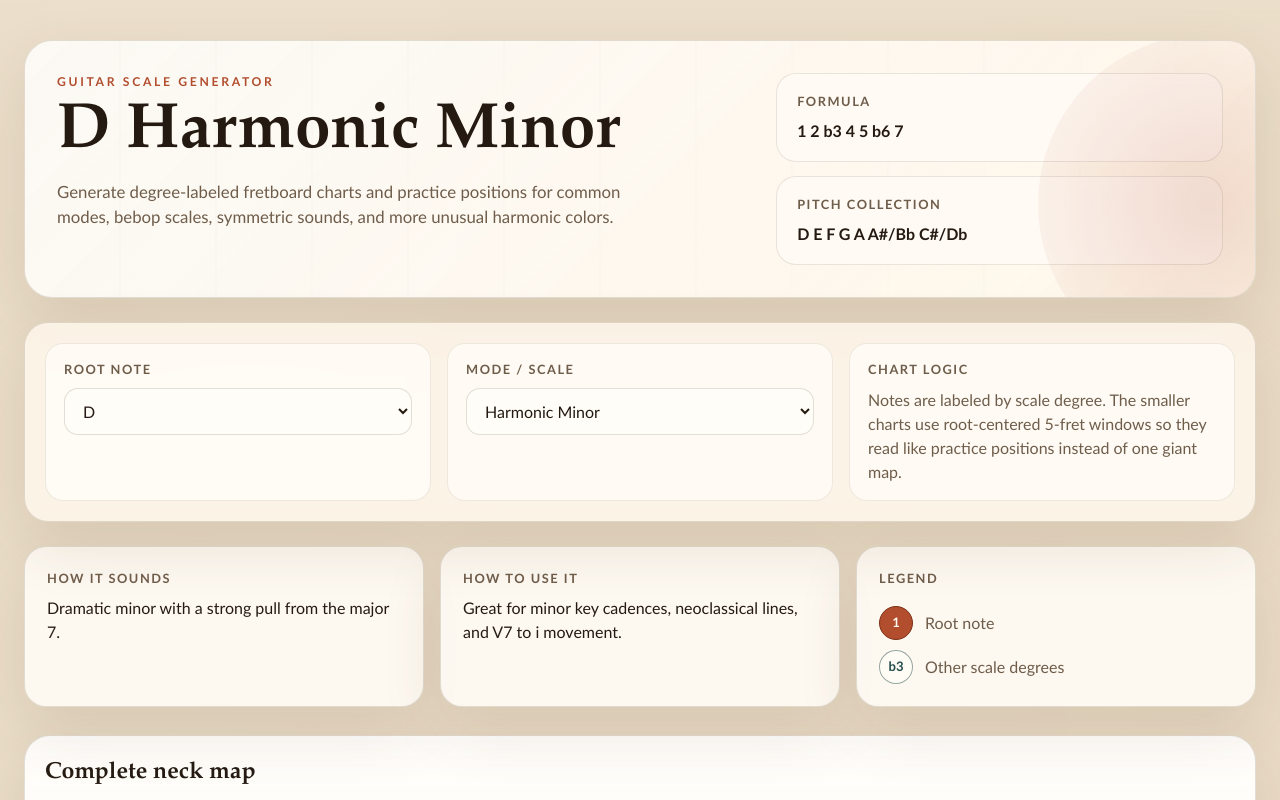
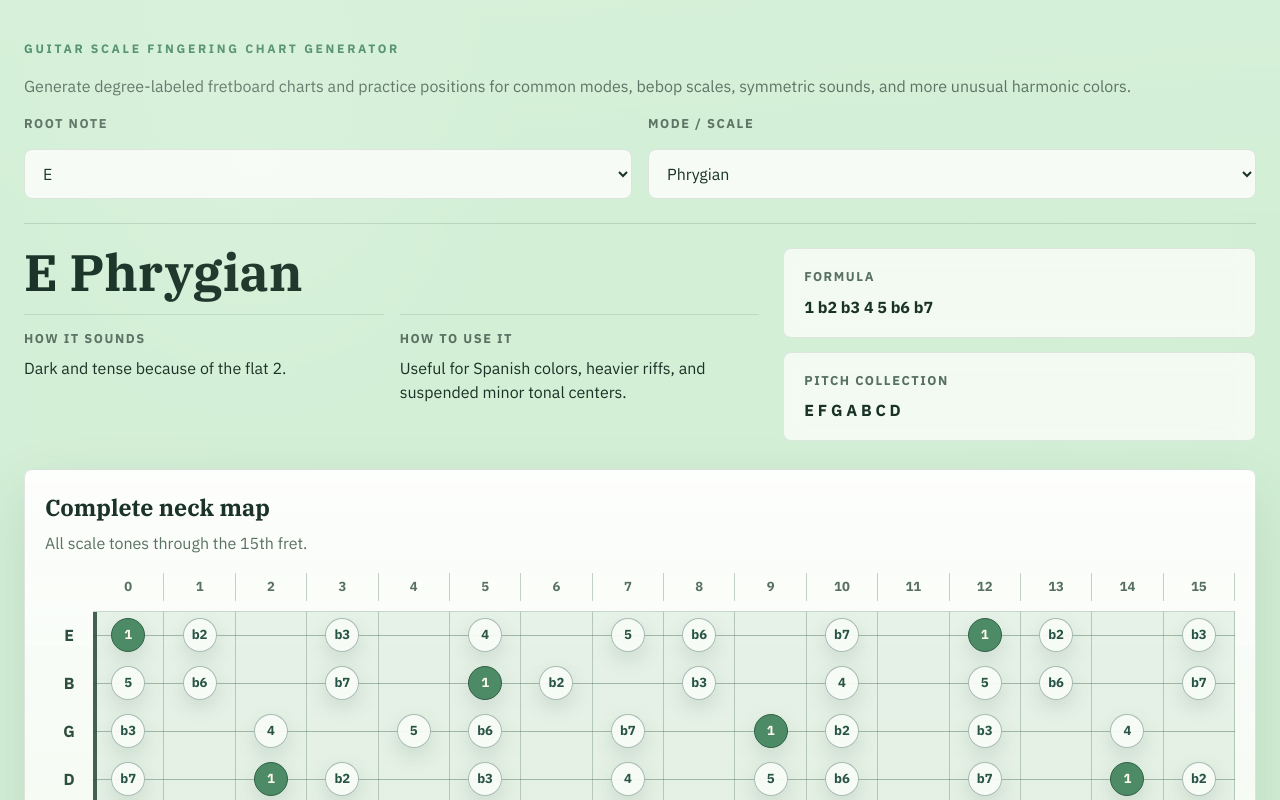
Before and after one commit to aleshh/gtr-scales, a React (Vite) app: page / in a window 1280 px wide. Shown: the top 800 px of the page. Built offline with nearby package versions, Linux system fonts and the light colour scheme.

Commit message:
Visual updates

```diff
--- a/index.html
+++ b/index.html
@@ -3,6 +3,12 @@
   <head>
     <meta charset="UTF-8" />
     <link rel="icon" type="image/svg+xml" href="/favicon.svg" />
+    <link rel="preconnect" href="https://fonts.googleapis.com" />
+    <link rel="preconnect" href="https://fonts.gstatic.com" crossorigin />
+    <link
+      href="https://fonts.googleapis.com/css2?family=IBM+Plex+Sans:wght@400;500;600;700&family=IBM+Plex+Serif:wght@400;500;600;700&display=swap"
+      rel="stylesheet"
+    />
     <meta name="viewport" content="width=device-width, initial-scale=1.0" />
     <title>gtr-scales</title>
   </head>
--- a/src/App.css
+++ b/src/App.css
@@ -4,56 +4,36 @@
   padding: 40px 24px 64px;
 }
 
-.hero-panel,
-.control-panel,
-.info-card,
 .chart-card {
   border: 1px solid var(--panel-line);
   box-shadow: var(--shadow);
 }
 
 .hero-panel {
-  position: relative;
-  overflow: hidden;
+  margin-top: 24px;
+  padding-top: 24px;
+  border-top: 1px solid rgba(55, 90, 71, 0.18);
   display: grid;
   grid-template-columns: minmax(0, 1.4fr) minmax(320px, 0.9fr);
   gap: 24px;
-  padding: 32px;
-  border-radius: 28px;
-  background:
-    linear-gradient(135deg, rgba(255, 255, 255, 0.74), rgba(255, 248, 236, 0.94)),
-    repeating-linear-gradient(
-      90deg,
-      transparent 0,
-      transparent 94px,
-      rgba(84, 63, 36, 0.08) 94px,
-      rgba(84, 63, 36, 0.08) 96px
-    ),
-    var(--panel);
-}
-
-.hero-panel::after {
-  content: '';
-  position: absolute;
-  inset: auto -10% -30% auto;
-  width: 340px;
-  aspect-ratio: 1;
-  border-radius: 50%;
-  background: radial-gradient(circle, rgba(178, 77, 46, 0.18), rgba(178, 77, 46, 0));
-  pointer-events: none;
 }
 
 .hero-copy h1 {
   margin: 0;
-  font-size: clamp(2.6rem, 5vw, 4.6rem);
+  font-size: clamp(2rem, 4vw, 3.2rem);
   line-height: 0.96;
 }
 
-.hero-text {
-  max-width: 38rem;
-  margin-top: 14px;
-  font-size: 1.05rem;
-  color: var(--muted);
+.hero-meta {
+  margin-top: 16px;
+  display: grid;
+  grid-template-columns: repeat(2, minmax(0, 1fr));
+  gap: 16px;
+}
+
+.hero-meta-block {
+  padding-top: 14px;
+  border-top: 1px solid rgba(55, 90, 71, 0.14);
 }
 
 .eyebrow {
@@ -68,20 +48,19 @@
 .hero-summary {
   display: grid;
   gap: 14px;
-  align-content: end;
+  align-content: start;
 }
 
 .summary-chip {
   padding: 18px 20px;
-  border-radius: 20px;
-  background: rgba(255, 251, 245, 0.86);
-  border: 1px solid rgba(84, 63, 36, 0.12);
+  border-radius: 8px;
+  background: rgba(247, 252, 246, 0.88);
+  border: 1px solid rgba(55, 90, 71, 0.12);
   backdrop-filter: blur(8px);
 }
 
 .summary-chip span,
 .control-field span,
-.control-note-label,
 .info-label {
   display: block;
   margin-bottom: 8px;
@@ -99,71 +78,37 @@
 }
 
 .control-panel {
-  margin-top: 24px;
   display: grid;
-  grid-template-columns: repeat(3, minmax(0, 1fr));
+  grid-template-columns: repeat(2, minmax(0, 1fr));
   gap: 16px;
-  padding: 20px;
-  border-radius: 24px;
-  background: rgba(255, 248, 237, 0.82);
-  backdrop-filter: blur(8px);
 }
 
-.control-field,
-.control-note {
-  padding: 16px 18px;
-  border-radius: 18px;
-  background: rgba(255, 253, 248, 0.82);
-  border: 1px solid rgba(84, 63, 36, 0.1);
+.control-eyebrow {
+  grid-column: 1 / -1;
+  margin-bottom: 0;
+}
+
+.control-intro {
+  grid-column: 1 / -1;
+  width: 100%;
+  color: var(--muted);
+}
+
+.control-field {
+  display: grid;
+  gap: 8px;
 }
 
 .control-field select {
   width: 100%;
-  padding: 12px 14px;
-  border-radius: 14px;
+  padding: 13px 14px;
+  border-radius: 8px;
   border: 1px solid var(--panel-line);
-  background: #fffdf8;
+  background: rgba(248, 252, 247, 0.94);
   color: var(--ink);
   font-size: 1rem;
 }
 
-.control-note p {
-  margin: 0;
-  color: var(--muted);
-}
-
-.info-grid {
-  margin-top: 24px;
-  display: grid;
-  grid-template-columns: repeat(3, minmax(0, 1fr));
-  gap: 16px;
-}
-
-.info-card {
-  min-height: 100%;
-  padding: 22px;
-  border-radius: 22px;
-  background: rgba(255, 252, 246, 0.88);
-}
-
-.legend-card {
-  display: grid;
-  gap: 10px;
-  align-content: start;
-}
-
-.legend-row {
-  display: flex;
-  align-items: center;
-  gap: 12px;
-}
-
-.legend-row p {
-  margin: 0;
-  color: var(--muted);
-}
-
-.legend-chip,
 .degree-chip {
   display: inline-flex;
   align-items: center;
@@ -174,11 +119,10 @@
   font-size: 0.82rem;
   font-weight: 800;
   border: 1.5px solid var(--degree-outline);
-  background: rgba(255, 251, 245, 0.95);
+  background: rgba(247, 252, 246, 0.95);
   color: var(--degree-fill);
 }
 
-.legend-chip.is-root,
 .degree-chip.is-root {
   border-color: var(--accent-deep);
   background: var(--accent);
@@ -192,9 +136,9 @@
 
 .chart-card {
   padding: 20px;
-  border-radius: 26px;
+  border-radius: 8px;
   background:
-    linear-gradient(180deg, rgba(255, 255, 255, 0.72), rgba(255, 248, 237, 0.96)),
+    linear-gradient(180deg, rgba(255, 255, 255, 0.76), rgba(241, 249, 239, 0.96)),
     var(--paper);
 }
 
@@ -273,22 +217,22 @@
   left: 48px;
   right: 0;
   top: 50%;
-  border-top: 1.5px solid rgba(68, 51, 33, 0.48);
+  border-top: 1.5px solid rgba(45, 77, 61, 0.5);
   pointer-events: none;
 }
 
 .fret-cell {
   min-height: 48px;
   position: relative;
-  background: rgba(214, 188, 149, 0.22);
+  background: rgba(194, 221, 197, 0.34);
 }
 
 .string-row.is-first .fret-cell {
-  border-top: 1px solid rgba(68, 51, 33, 0.18);
+  border-top: 1px solid rgba(45, 77, 61, 0.16);
 }
 
 .string-row.is-last .fret-cell {
-  border-bottom: 1px solid rgba(68, 51, 33, 0.18);
+  border-bottom: 1px solid rgba(45, 77, 61, 0.16);
 }
 
 .fret-cell.is-nut::after {
@@ -296,13 +240,13 @@
   position: absolute;
   inset: 0 auto 0 0;
   width: 4px;
-  background: rgba(68, 51, 33, 0.88);
+  background: rgba(45, 77, 61, 0.88);
 }
 
 .degree-chip {
   position: relative;
   z-index: 1;
-  box-shadow: 0 8px 20px rgba(68, 51, 33, 0.16);
+  box-shadow: 0 8px 20px rgba(45, 77, 61, 0.14);
 }
 
 .inlay-row {
@@ -321,8 +265,8 @@
 .inlay-marker span {
   width: 7px;
   height: 7px;
-  border-radius: 999px;
-  background: rgba(68, 51, 33, 0.72);
+  border-radius: 8px;
+  background: rgba(45, 77, 61, 0.68);
 }
 
 .section-heading {
@@ -339,11 +283,28 @@
   gap: 16px;
 }
 
+.app-footer {
+  margin-top: 36px;
+  padding: 8px 0 0;
+  color: var(--muted);
+  font-size: 0.95rem;
+  text-align: center;
+}
+
+.app-footer a {
+  color: var(--accent-deep);
+  text-decoration-thickness: 1px;
+  text-underline-offset: 0.15em;
+}
+
 @media (max-width: 980px) {
   .hero-panel,
   .control-panel,
-  .info-grid,
   .section-heading {
+    grid-template-columns: 1fr;
+  }
+
+  .hero-meta {
     grid-template-columns: 1fr;
   }
 
@@ -360,14 +321,10 @@
 
   .hero-panel,
   .control-panel,
-  .info-card,
   .chart-card {
-    border-radius: 20px;
+    border-radius: 8px;
   }
 
-  .hero-panel,
-  .control-panel,
-  .info-card,
   .chart-card {
     padding-inline: 16px;
   }
@@ -386,7 +343,6 @@
     min-height: 42px;
   }
 
-  .legend-chip,
   .degree-chip {
     width: 30px;
     height: 30px;
--- a/src/App.jsx
+++ b/src/App.jsx
@@ -99,8 +99,8 @@ function FretboardChart({ title, subtitle, frets, rows, compact = false }) {
 }
 
 function App() {
-  const [rootLabel, setRootLabel] = useState('D')
-  const [scaleId, setScaleId] = useState('harmonic-minor')
+  const [rootLabel, setRootLabel] = useState('E')
+  const [scaleId, setScaleId] = useState('phrygian')
 
   const groupedScales = groupScalesByFamily()
   const root = ROOT_OPTIONS.find((option) => option.label === rootLabel) ?? ROOT_OPTIONS[0]
@@ -113,29 +113,13 @@ function App() {
 
   return (
     <main className="app-shell">
-      <section className="hero-panel">
-        <div className="hero-copy">
-          <p className="eyebrow">Guitar scale generator</p>
-          <h1>{root.label} {scale.name}</h1>
-          <p className="hero-text">
+      <section className="control-panel">
+        <p className="eyebrow control-eyebrow">Guitar scale fingering chart generator</p>
+        <p className="control-intro">
           Generate degree-labeled fretboard charts and practice positions for common
           modes, bebop scales, symmetric sounds, and more unusual harmonic colors.
         </p>
-        </div>
 
-        <div className="hero-summary">
-          <div className="summary-chip">
-            <span>Formula</span>
-            <strong>{scaleFormula}</strong>
-          </div>
-          <div className="summary-chip">
-            <span>Pitch collection</span>
-            <strong>{spelledNotes.join('  ')}</strong>
-          </div>
-        </div>
-      </section>
-
-      <section className="control-panel">
         <label className="control-field">
           <span>Root note</span>
           <select value={root.label} onChange={(event) => setRootLabel(event.target.value)}>
@@ -161,38 +145,34 @@ function App() {
             ))}
           </select>
         </label>
-
-        <div className="control-note">
-          <span className="control-note-label">Chart logic</span>
-          <p>
-            Notes are labeled by scale degree. The smaller charts use root-centered
-            5-fret windows so they read like practice positions instead of one giant map.
-          </p>
-        </div>
       </section>
 
-      <section className="info-grid">
-        <article className="info-card">
+      <section className="hero-panel">
+        <div className="hero-copy">
+          <h1>{root.label} {scale.name}</h1>
+          <div className="hero-meta">
+            <div className="hero-meta-block">
               <p className="info-label">How it sounds</p>
               <p className="info-value">{scale.sound}</p>
-        </article>
+            </div>
 
-        <article className="info-card">
+            <div className="hero-meta-block">
               <p className="info-label">How to use it</p>
               <p className="info-value">{scale.usage}</p>
-        </article>
+            </div>
+          </div>
+        </div>
 
-        <article className="info-card legend-card">
-          <p className="info-label">Legend</p>
-          <div className="legend-row">
-            <span className="legend-chip is-root">1</span>
-            <p>Root note</p>
+        <div className="hero-summary">
+          <div className="summary-chip">
+            <span>Formula</span>
+            <strong>{scaleFormula}</strong>
           </div>
-          <div className="legend-row">
-            <span className="legend-chip">b3</span>
-            <p>Other scale degrees</p>
+          <div className="summary-chip">
+            <span>Pitch collection</span>
+            <strong>{spelledNotes.join('  ')}</strong>
           </div>
-        </article>
+        </div>
       </section>
 
       <section className="chart-section">
@@ -239,6 +219,11 @@ function App() {
           )}
         </div>
       </section>
+
+      <footer className="app-footer">
+        Made with 🍕 by <a href="https://alesh.com/">Alesh</a>.{' '}
+        <a href="https://github.com/aleshh/gtr-scales">GitHub</a>.
+      </footer>
     </main>
   )
 }
--- a/src/index.css
+++ b/src/index.css
@@ -1,19 +1,19 @@
 :root {
-  --bg: #eadcc7;
-  --panel: rgba(246, 236, 219, 0.76);
-  --paper: rgba(255, 250, 241, 0.92);
-  --ink: #241a11;
-  --muted: #6f5d4b;
-  --line: #443321;
-  --grid-line: rgba(84, 63, 36, 0.32);
-  --panel-line: rgba(84, 63, 36, 0.16);
-  --accent: #b24d2e;
-  --accent-deep: #7d3118;
-  --degree-fill: #244c4a;
-  --degree-outline: rgba(36, 76, 74, 0.48);
-  --shadow: 0 22px 60px rgba(79, 58, 32, 0.12);
-  --body-font: 'Avenir Next', 'Trebuchet MS', 'Segoe UI', sans-serif;
-  --display-font: 'Iowan Old Style', 'Palatino Linotype', 'Book Antiqua', Georgia, serif;
+  --bg: #d3efd6;
+  --panel: rgba(232, 245, 231, 0.8);
+  --paper: rgba(247, 252, 246, 0.94);
+  --ink: #193126;
+  --muted: #587061;
+  --line: #2d4d3d;
+  --grid-line: rgba(55, 90, 71, 0.28);
+  --panel-line: rgba(55, 90, 71, 0.15);
+  --accent: #4d8b67;
+  --accent-deep: #2f6146;
+  --degree-fill: #285347;
+  --degree-outline: rgba(40, 83, 71, 0.38);
+  --shadow: 0 22px 60px rgba(44, 77, 56, 0.12);
+  --body-font: 'IBM Plex Sans', 'Segoe UI', sans-serif;
+  --display-font: 'IBM Plex Serif', Georgia, serif;
 
   font-family: var(--body-font);
   line-height: 1.5;
@@ -21,8 +21,9 @@
   color: var(--ink);
   background:
     radial-gradient(circle at top left, rgba(255, 255, 255, 0.45), transparent 28%),
-    radial-gradient(circle at top right, rgba(178, 77, 46, 0.14), transparent 22%),
-    linear-gradient(180deg, #f3e7d4 0%, #e5d4bc 100%);
+    radial-gradient(circle at top right, rgba(77, 139, 103, 0.16), transparent 24%),
+    linear-gradient(180deg, rgba(255, 255, 255, 0.18) 0%, rgba(255, 255, 255, 0) 100%),
+    var(--bg);
   font-synthesis: none;
   text-rendering: optimizeLegibility;
   -webkit-font-smoothing: antialiased;
@@ -81,6 +82,6 @@ textarea {
 }
 
 select:focus-visible {
-  outline: 2px solid rgba(178, 77, 46, 0.66);
+  outline: 2px solid rgba(77, 139, 103, 0.66);
   outline-offset: 2px;
 }
```
Lines whose indentation alone changed are shown as unchanged.
